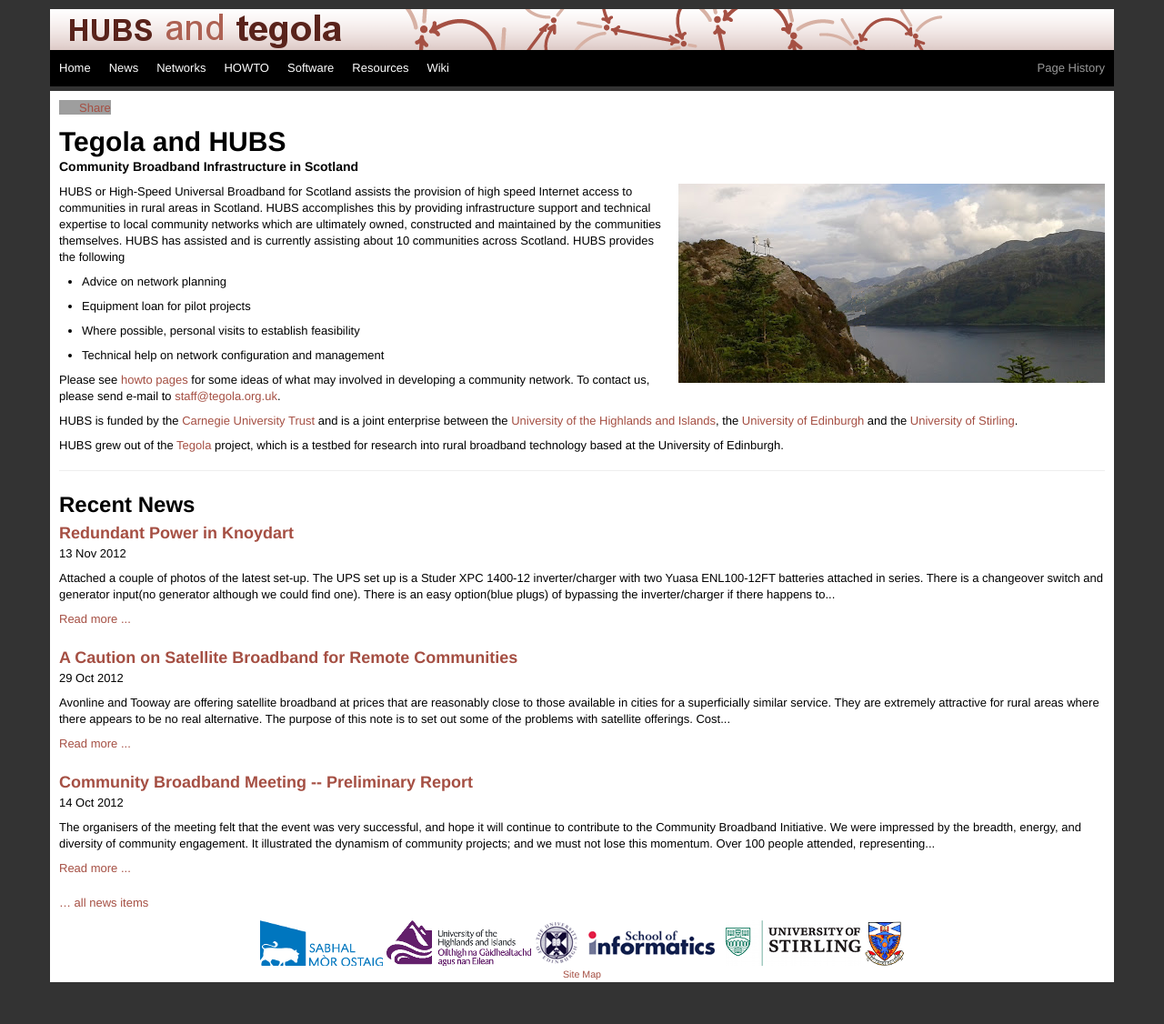
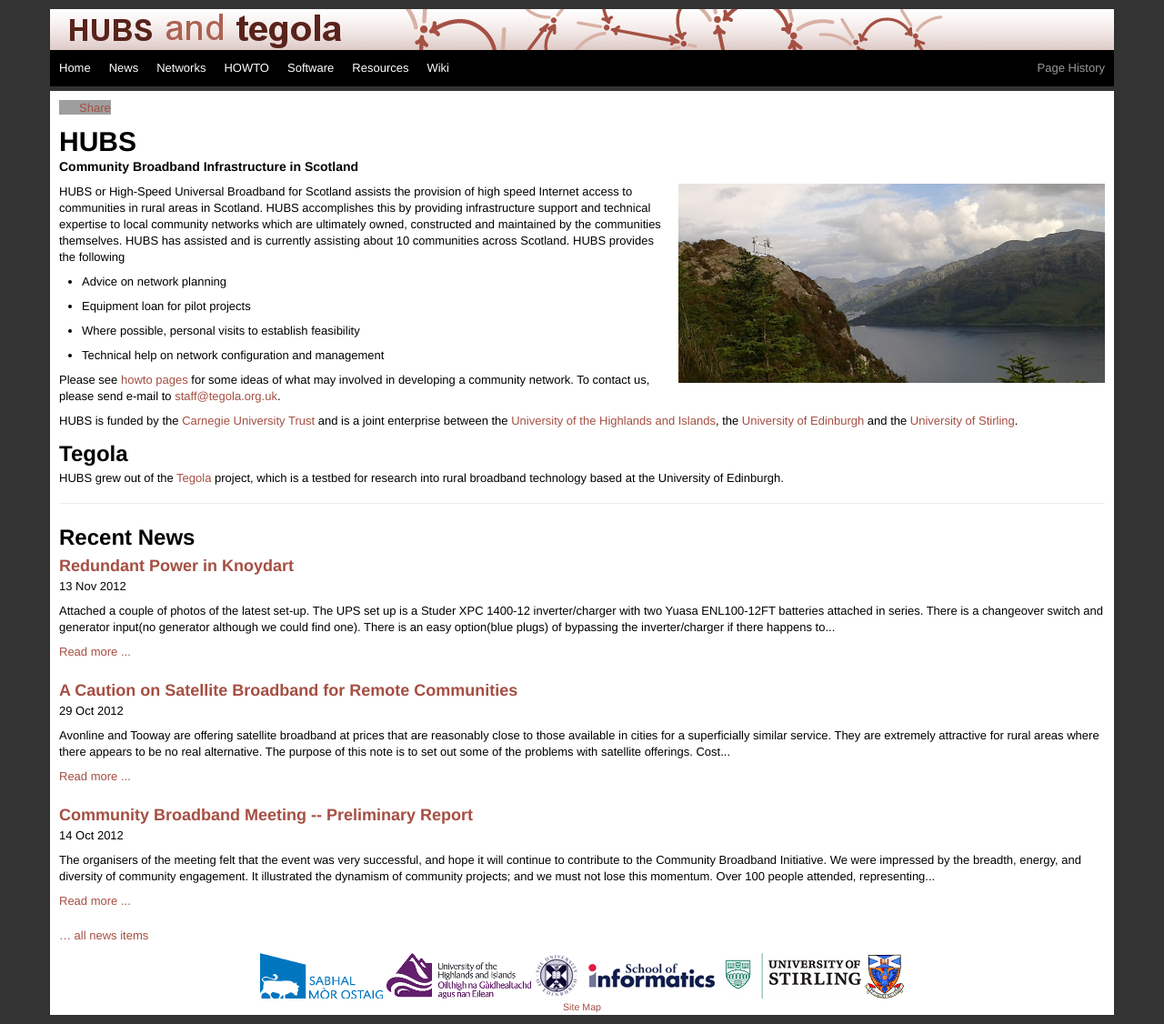
Before and after one commit to tegola-hubs/tegola-hubs.github.com, a Jekyll site: the page built from index.md, in a window 1280 px wide and 1126 px high. Shown: the whole window at 91% size. Built offline with Jekyll 4.4.1, drawn with Linux system fonts in a browser that asks for light colours; grey boxes are pictures that could not be loaded.

Commit message:
arranged headers

```diff
--- a/index.md
+++ b/index.md
@@ -16,7 +16,7 @@
   }
 </style>
 <div class="tegola-title">
-  <h1>Tegola and HUBS</h1>
+  <h1>HUBS</h1>
   <h4>Community Broadband Infrastructure in Scotland</h4>
 </div>
 
```
Also changed, not shown: other parts of index.md (+2 -0 lines).
